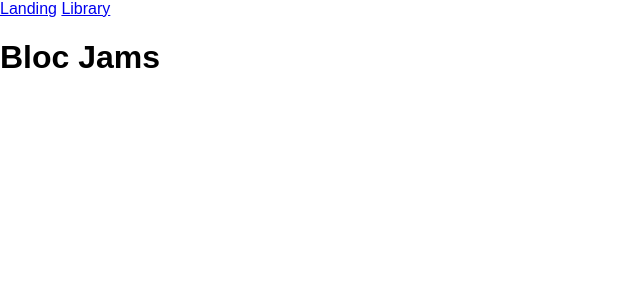
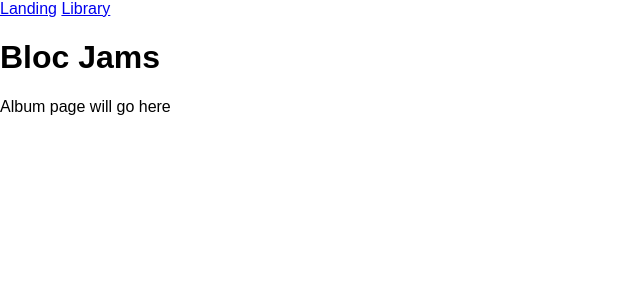
Before and after one commit to isimon1002/Bloc-Jams-React, a React (Create React App) app: page /album in a window 1280 px wide. Shown: the top 300 px of the page, without its empty margins (0-640 px from the left). Built offline with nearby package versions, Linux system fonts and the light colour scheme.

Commit message:
Added album component and link works

```diff
--- a/src/App.js
+++ b/src/App.js
@@ -2,6 +2,7 @@
 import { Route, Link } from 'react-router-dom';
 import Landing from './components/Landing';
 import Library from './components/Library';
+import Album from './components/Album';
 class App extends Component {
   render() {
     return (
@@ -15,6 +16,7 @@
         <main>
           <Route exact path="/" component={Landing} />
           <Route path="/library" component={Library} />
+          <Route path="/album" component={Album} />
         </main>
       </div>
     );
--- /dev/null
+++ b/src/components/Album.js
@@ -0,0 +1,9 @@
+import React from 'react';
+
+const Album = () => (
+  <section className="album">
+    Album page will go here
+  </section>
+);
+
+export default Album;
```
